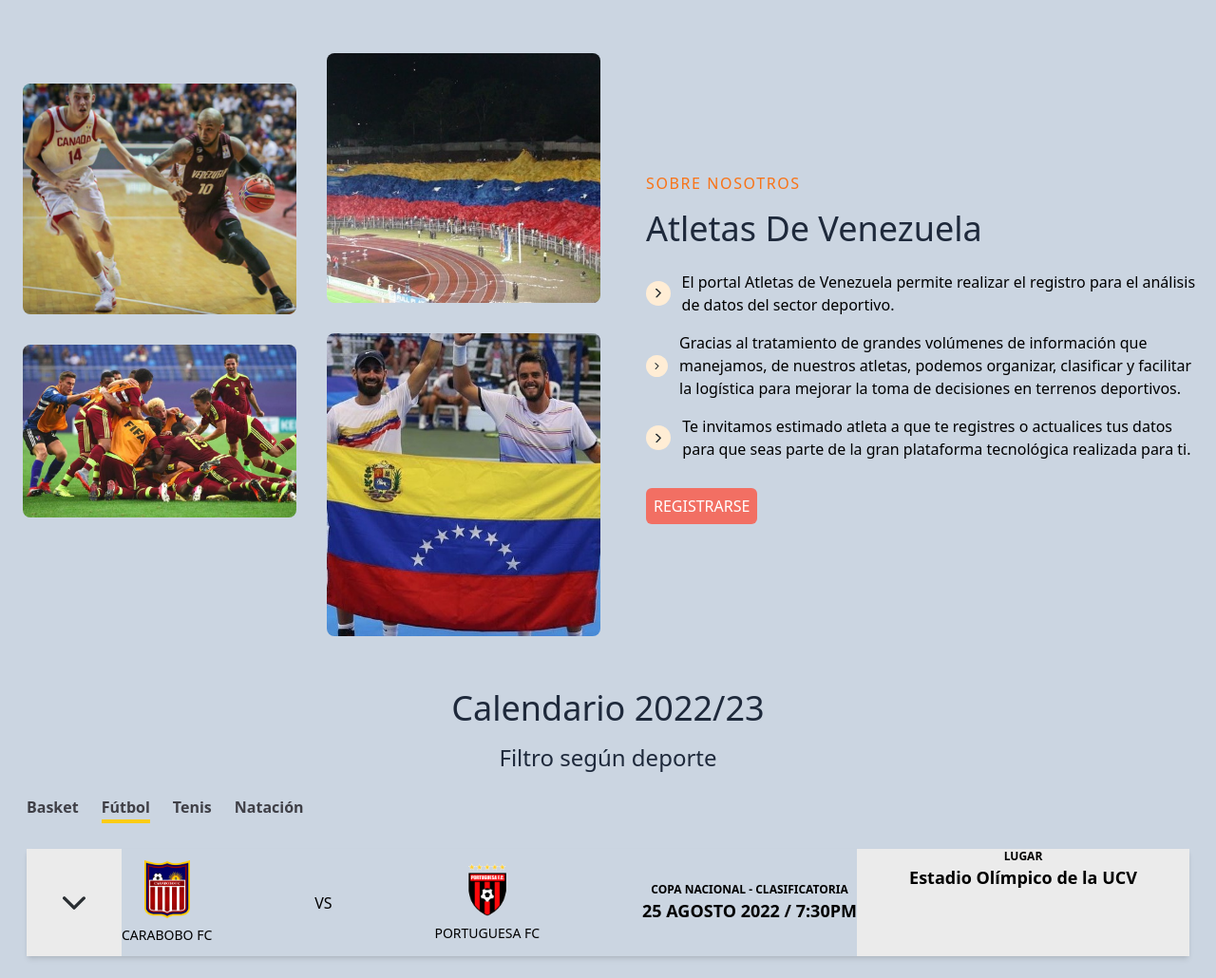
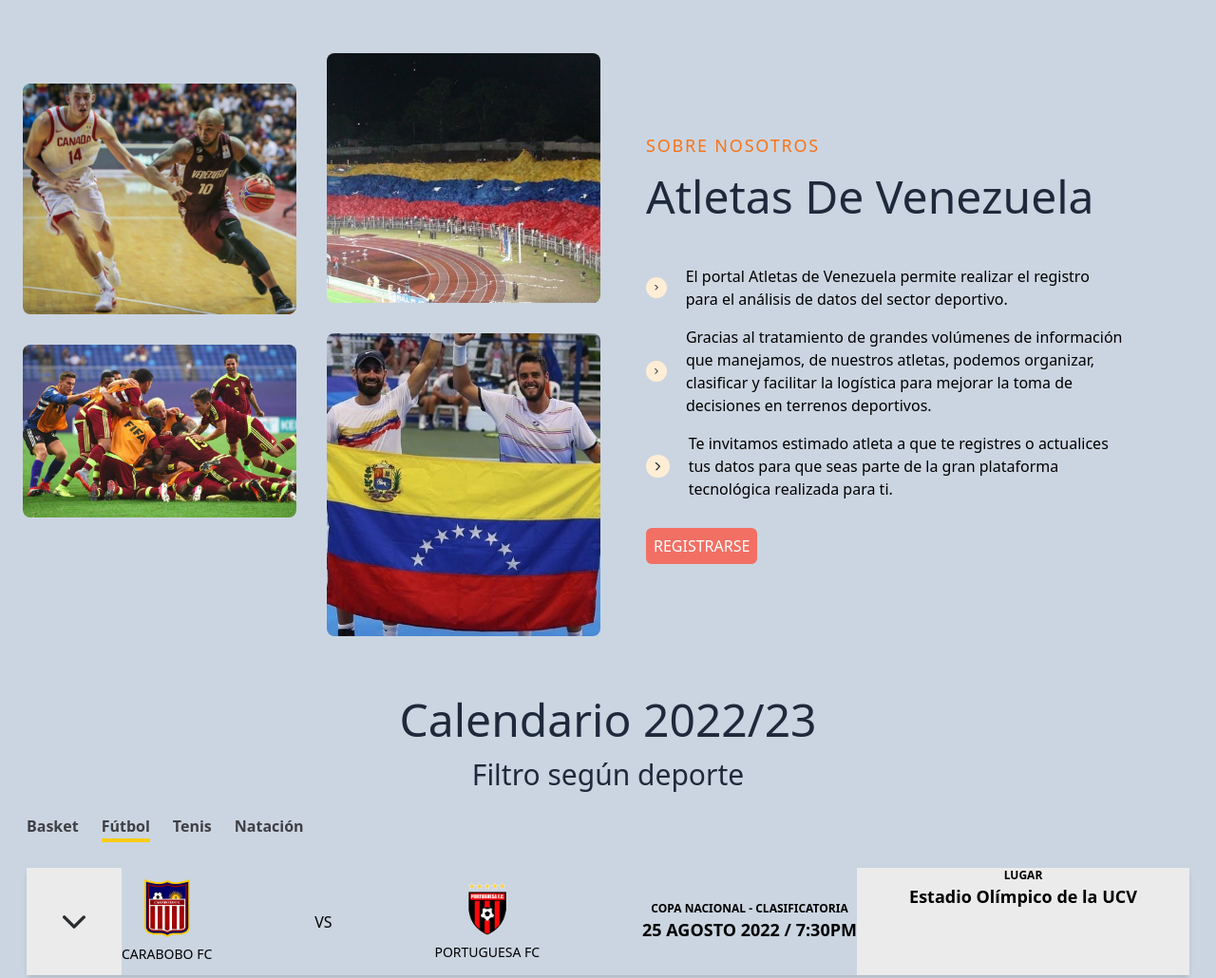
Before and after one commit to Fluxel-Code/landing-deportes, a website: page index.html in a window 1280 px wide. Shown: the top 1030 px of the page at 95% size. Drawn offline with Linux system fonts and the light colour scheme.

Commit message:
modificacion de titulos

```diff
--- a/index.html
+++ b/index.html
@@ -38,12 +38,12 @@
                 </div>
 
                 <div class="mt-12 lg:mt-0 lg:w-2/4 lg:pl-10">
-                    <h6 class="uppercase tracking-widest text-orange-500 mb-4 text-base">SOBRE NOSOTROS</h6>
+                    <h6 class="uppercase tracking-widest text-orange-500 mb-4 text-lg">SOBRE NOSOTROS</h6>
 
-                    <h1 class="capitalize text-4xl text-slate-800 mb-6">Atletas de venezuela</h1>
+                    <h1 class="capitalize text-5xl text-slate-800 mb-12">Atletas de venezuela</h1>
 
-                    <ul class="list-none mb-9">
-                        <li class="mb-4 flex items-center gap-3">
+                    <ul class="list-none mb-9 lg:pr-14 xl:pr-20">
+                        <li class="mb-4 flex items-center gap-5">
                             <div class="">
                                 <div class="bg-orange-100 rounded-full p-2">
                                     <img src="./assets/icon down.svg" alt="flecha hacia la derecha"
@@ -54,7 +54,7 @@
                                 para el análisis de datos del sector deportivo.</p>
                         </li>
 
-                        <li class="mb-4 flex items-center gap-3">
+                        <li class="mb-4 flex items-center gap-5">
                             <div class="bg-orange-100 rounded-full p-2">
                                 <img src="./assets/icon down.svg" alt="flecha hacia la derecha"
                                     class="rotate-[268deg] w-5">
@@ -65,7 +65,7 @@
                                 mejorar la toma de decisiones en terrenos deportivos.</p>
                         </li>
 
-                        <li class="mb-4 flex items-center gap-3">
+                        <li class="mb-4 flex items-center gap-5">
                             <div class="bg-orange-100 rounded-full p-2">
                                 <img src="./assets/icon down.svg" alt="flecha hacia la derecha"
                                     class="rotate-[268deg] w-5">
@@ -84,10 +84,10 @@
 
         <!-- calendario -->
         <!-- !acomodar -->
-        <section class="container px-6 lg:px-5 mx-auto mt-12">
+        <section class="container px-6 lg:px-5 mx-auto mt-14">
             <center class="lg:px-2">
-                <h2 class="capitalize text-4xl text-slate-800 mb-4">calendario 2022/23</h2>
-                <h6 class="text-2xl text-slate-800 mb-6">Filtro según deporte</h6>
+                <h2 class="capitalize text-5xl text-slate-800 mb-4">calendario 2022/23</h2>
+                <h6 class="text-3xl text-slate-800 mb-6">Filtro según deporte</h6>
 
                 <ul class="list-none flex justify-between lg:justify-start gap-6 mb-8">
                     <li class="font-semibold text-zinc-700">Basket</li>
@@ -192,7 +192,7 @@
         <!-- galeria -->
         <section class="container px-6 lg:px-4 mx-auto mt-24">
 
-            <h2 class="capitalize text-4xl text-slate-800 mb-4 text-center">Galería de imágenes</h2>
+            <h2 class="text-5xl text-slate-800 mb-10 text-center">Galería de imágenes</h2>
 
             <div class="flex mt-8 lg:px-2">
                 <div class="w-full pr-2 lg:w-1/2 lg:pr-3 ">
```
Also changed, not shown: public/output.css.
